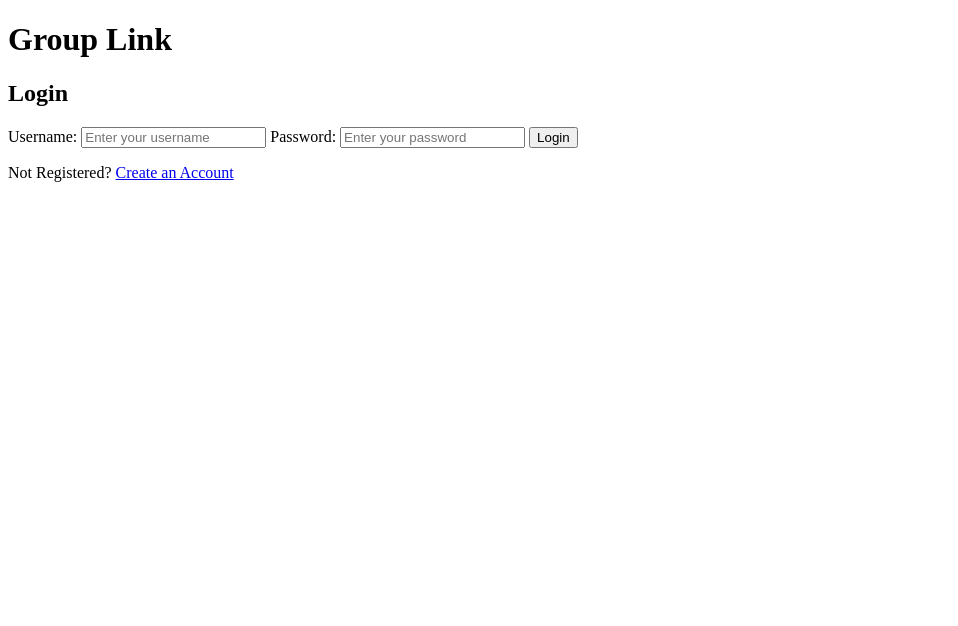
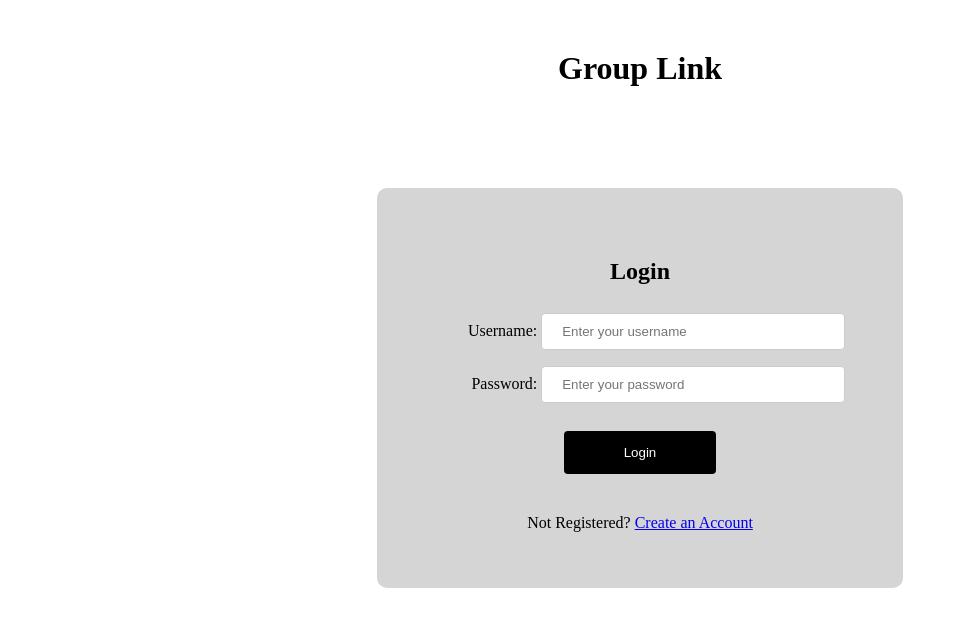
Before and after one commit to Peluhott/f25-team5, a plain HTML site: page Prototype/Login/Login.html in a window 1280 px wide. Shown: the whole page, without its empty margins (0-958 px from the left). Drawn offline with Linux system fonts and the light colour scheme; the site is published under a folder, as on GitHub Pages, so addresses that start at the root find nothing.

Commit message:
fix: update stylesheet link path in Login.html

```diff
--- a/Prototype/Login/Login.html
+++ b/Prototype/Login/Login.html
@@ -4,7 +4,7 @@
     <meta charset="UTF-8">
     <meta name="viewport" content="width=device-width, initial-scale=1.0">
     <title>Document</title>
-    <link rel="stylesheet" href="/Prototype/Login/Login.css">
+    <link rel="stylesheet" href="Login.css">
 </head>
 <body>
     <h1>Group Link</h1>
```
